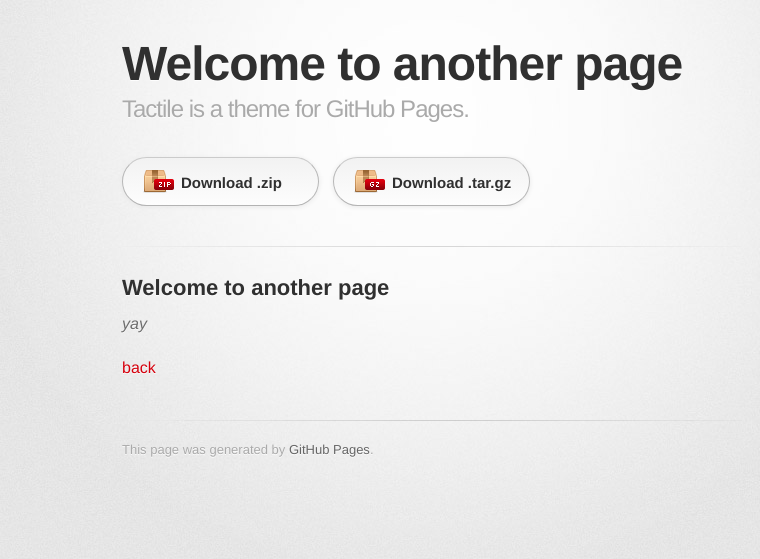
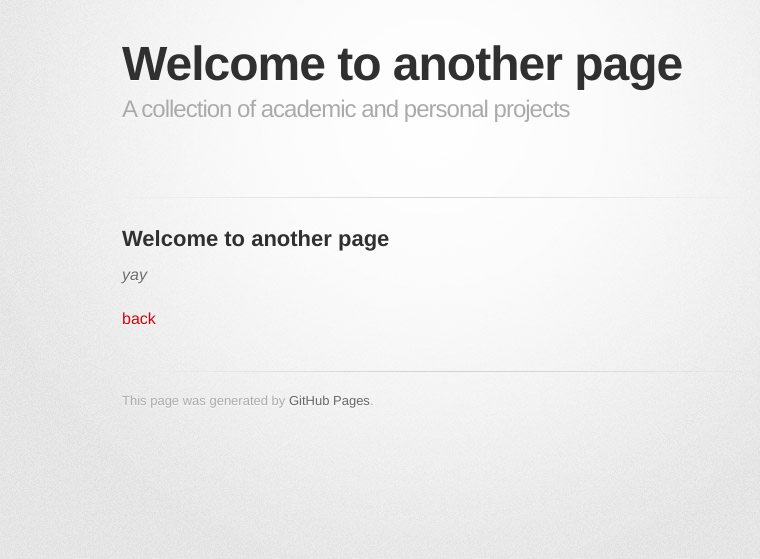
Before and after one commit to dougrandrade/dougrandrade.github.io, a Jekyll site: the page built from another-page.md, in a window 1280 px wide. Shown: the top 559 px of the page, without its empty margins (208-968 px from the left). Built offline with Jekyll 4.4.1, drawn with Linux system fonts in a browser that asks for light colours; some web fonts are replaced; our own code applies the rules of GitHub Pages for plain Markdown files.

Commit message:
Update _config.yml

```diff
--- a/_config.yml
+++ b/_config.yml
@@ -1,5 +1,5 @@
-title: Tactile theme
-description: Tactile is a theme for GitHub Pages.
-show_downloads: true
+title: Project Portfolio
+description: A collection of academic and personal projects
+show_downloads: false
 google_analytics:
 theme: jekyll-theme-tactile
```
